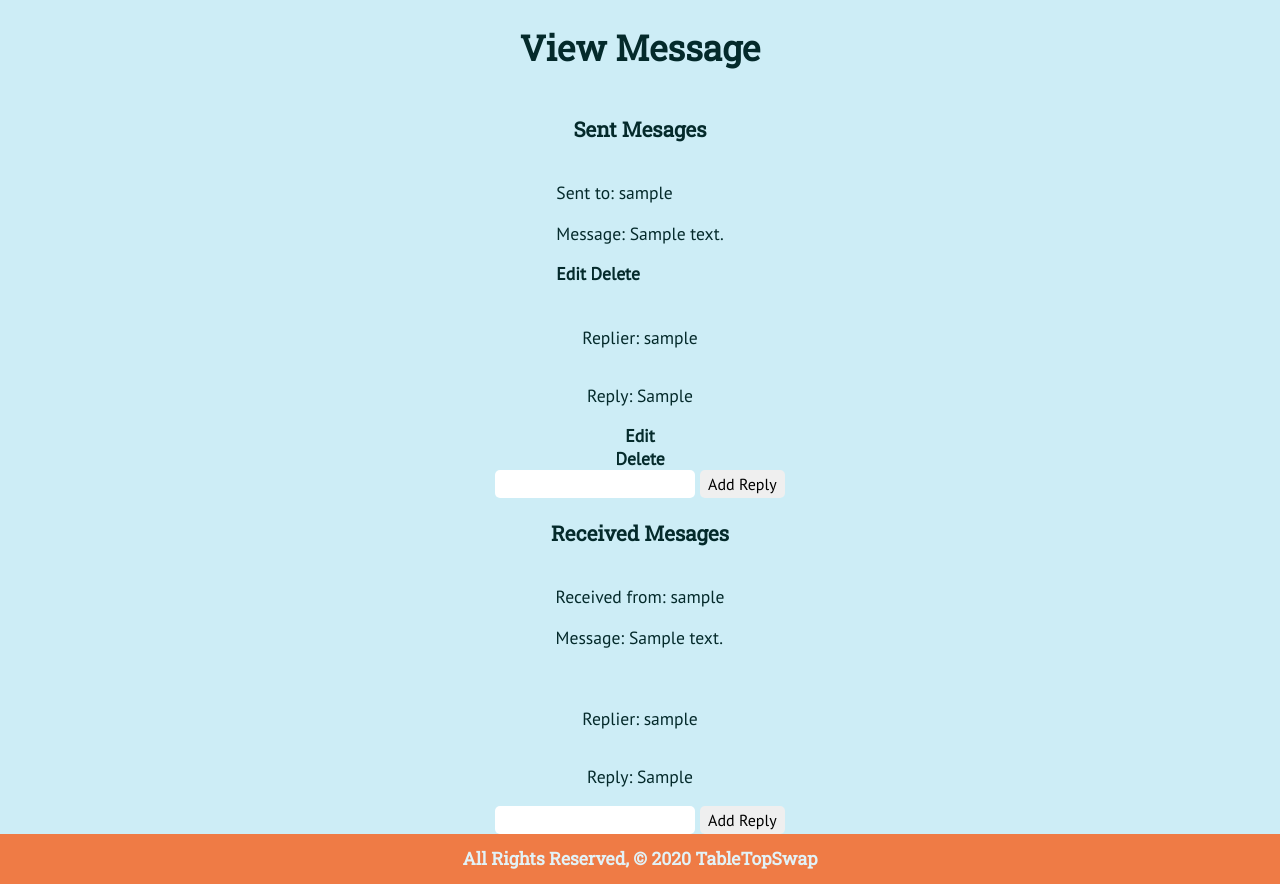
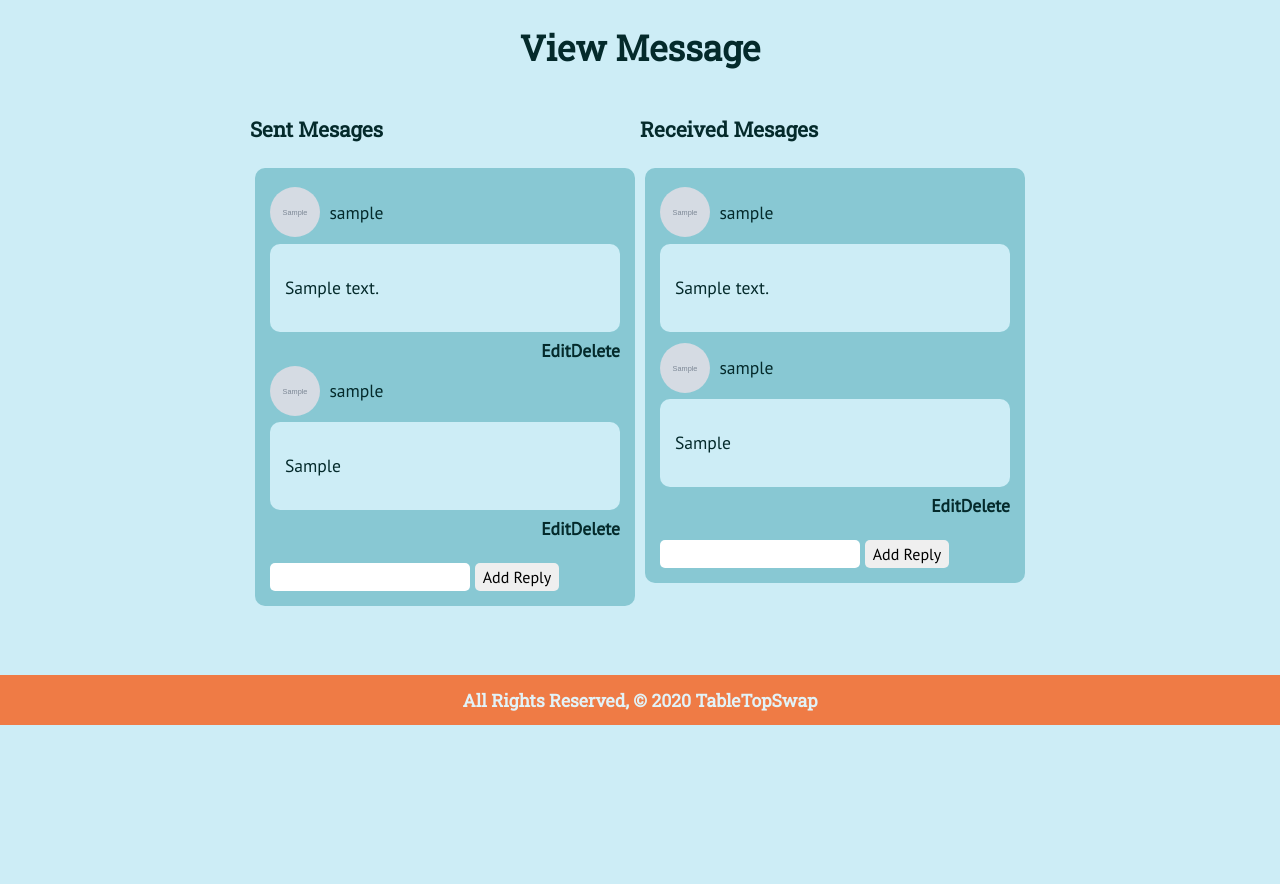
Before and after one commit to JamWheat/table-top-swap, a Django app: page /messages/view/ in a window 1280 px wide. Shown: the part 75-959 px from the top of the page. After the commit the page ends 800 px from the top, so only its background shows below. Run offline with Django 3.2, Linux system fonts and the light colour scheme; a user stored in the database is signed in; tables that the repository leaves empty hold one stand-in row (values such as "Sample post"); grey boxes marked "Sample" are stand-in pictures.

Commit message:
style message view

```diff
--- a/main_app/static/css/style.css
+++ b/main_app/static/css/style.css
@@ -191,3 +191,46 @@ hr {
   border: 2px solid var(--text);
   border-radius: 3px;
 }
+
+.messages-container{
+  display: flex;
+}
+
+.message-column {
+  display: flex;
+  flex-direction: column;
+}
+
+.message-card {
+  width: 350px;
+  margin: 5px;
+  display: flex;
+  flex-direction: column;
+  padding: 15px;
+  background-color: var(--color4);
+  border-radius: 10px;
+}
+
+.message-icon{
+  border-radius: 100%;
+  width: 50px;
+  height: 50px;
+}
+
+.message-header{
+  display: flex;
+  align-items: center;
+}
+
+.message-body{
+  width: 320px;
+  margin: 2px 0 7px 0;
+  padding: 15px;
+  background-color: var(--bg);
+  border-radius: 10px;
+}
+
+.message-actions{
+  display: flex;
+  justify-content: flex-end;
+}
--- a/main_app/templates/messages/view_messages.html
+++ b/main_app/templates/messages/view_messages.html
@@ -6,22 +6,38 @@
 
 <h1>View Message</h1>
 
+<div class="messages-container">
+  <div class="message-column">
     <h3>Sent Mesages</h3>
-
     {% if sent_messages %}
       {% for message in sent_messages %}
+        <div class="message-card">
           <div>
-      <p>Sent to: {{ message.receiver }}</p>
-      <p>Message: {{ message.message }}</p>
+            <div class="message-header">
+              <img src="{{ message.sender.profile.icon }}" class="message-icon">
+              <p>&nbsp;&nbsp;{{ message.sender }}</p>
+            </div>
+            <div class="message-body">
+              <p>{{ message.message }}</p>
+            </div>
+            <div class="message-actions">
               <a href="{% url 'message_update' message.id %}">Edit</a>
               <a href="{% url 'message_delete' message.id %}">Delete</a>
-    </div><br>
+            </div>
+          </div>
           {% for reply in message.reply_set.all %}
-      <p>Replier: {{ reply.sender }}</p>
-      <p>Reply: {{ reply.reply }}</p>
+            <div class="message-header">
+              <img src="{{ reply.sender.profile.icon }}" class="message-icon">
+              <p>&nbsp;&nbsp;{{ reply.sender }}</p>
+            </div>
+            <div class="message-body">
+              <p>{{ reply.reply }}</p>
+            </div>
             {% if reply.sender.id == user.id %}
+            <div class="message-actions">
               <a href="{% url 'reply_update' reply.id %}">Edit</a>
               <a href="{% url 'reply_delete' reply.id %}">Delete</a>
+            </div>
             {% endif %}
           {% endfor %}
           {% comment %} <form action="{% url 'reply_new' %}" method="POST">
@@ -29,6 +45,7 @@
             <input type="hidden" name="message" value="{{ message.id }}">
             <input type='submit' value='Add Reply'>
           </form> {% endcomment %}
+          <br>
           <form action="{% url 'reply_create' %}" method="POST">
             {% csrf_token %}
             <input type='text' name="reply">
@@ -36,24 +53,42 @@
             <input type="hidden" name="message" value="{{ message.id }}">
             <input type='submit' value='Add Reply'>
           </form>
-
+        </div>
       {% endfor %}
     {% else %}
       <p>You have no sent messages at the moment.</p>
     {% endif %}
-
+  </div>
+  <div class="message-column">
     <h3>Received Mesages</h3>
-
     {% if received_messages %}
       {% for message in received_messages %}
+        <div class="message-card">
           <div>
-      <p>Received from: {{ message.sender }}</p>
-      <p>Message: {{ message.message }}</p>
-    </div><br>
+            <div class="message-header">
+              <img src="{{ message.sender.profile.icon }}" class="message-icon">
+              <p>&nbsp;&nbsp;{{ message.sender }}</p>
+            </div>
+            <div class="message-body">
+              <p>{{ message.message }}</p>
+            </div>
+          </div>
           {% for reply in message.reply_set.all %}
-      <p>Replier: {{ reply.sender }}</p>
-      <p>Reply: {{ reply.reply }}</p>
+            <div class="message-header">
+              <img src="{{ reply.sender.profile.icon }}" class="message-icon">
+              <p>&nbsp;&nbsp;{{ reply.sender }}</p>
+            </div>
+            <div class="message-body">
+              <p>{{ reply.reply }}</p>
+            </div>
+            {% if reply.sender.id == user.id %}
+            <div class="message-actions">
+              <a href="{% url 'reply_update' reply.id %}">Edit</a>
+              <a href="{% url 'reply_delete' reply.id %}">Delete</a>
+            </div>
+            {% endif %}
           {% endfor %}
+          <br>
           <form action="{% url 'reply_create' %}" method="POST">
             {% csrf_token %}
             <input type='text' name="reply">
@@ -61,9 +96,11 @@
             <input type="hidden" name="message" value="{{ message.id }}">
             <input type='submit' value='Add Reply'>
           </form>
+        </div>
       {% endfor %}
     {% else %}
       <p>You have no received messages at the moment.</p>
     {% endif %}
-
+  </div>
+</div>
 {% endblock %}
```
Also changed, not shown: main_app/templates/users/details.html (+21 -12 lines). Lines whose indentation alone changed are shown as unchanged.
